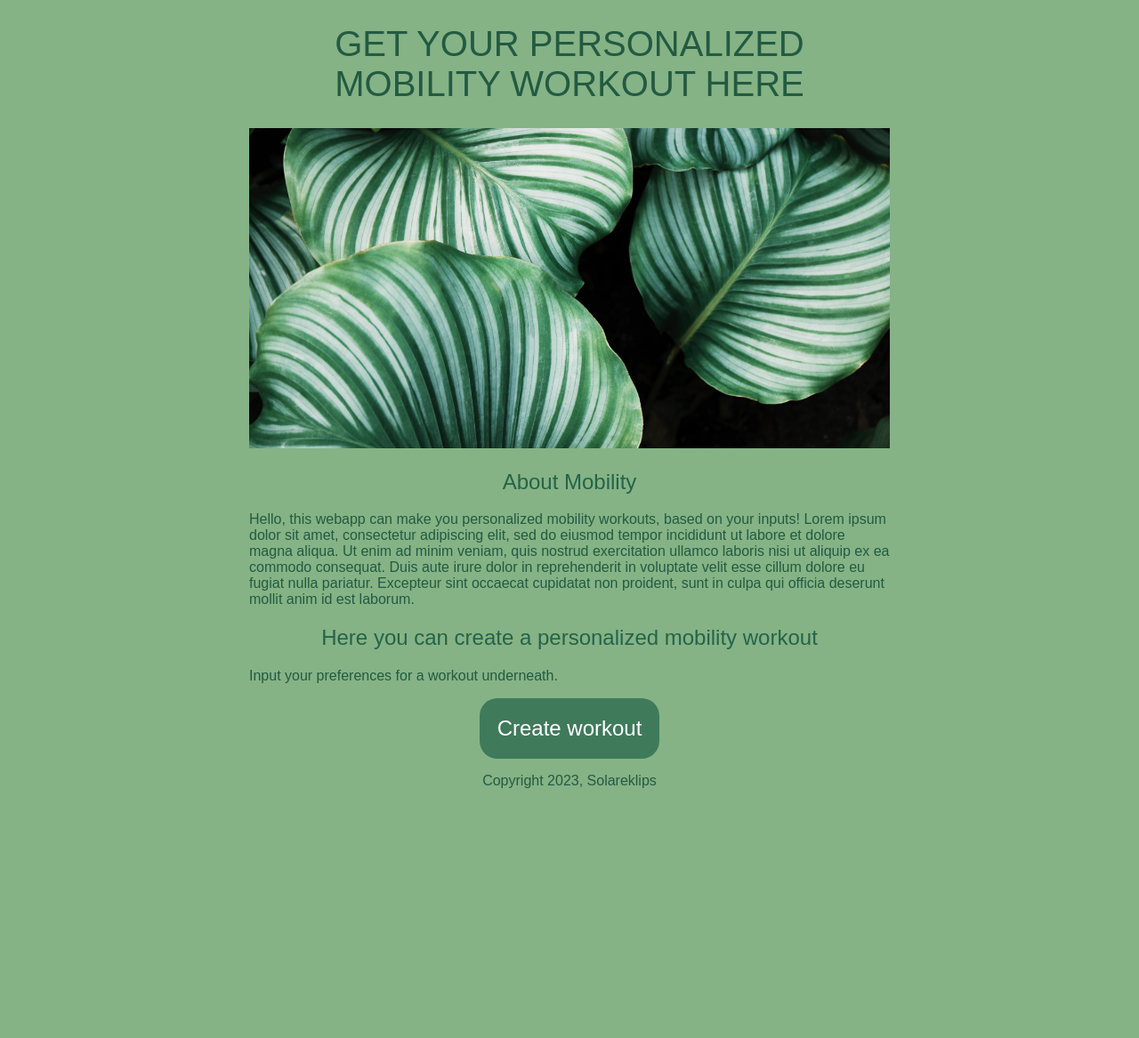
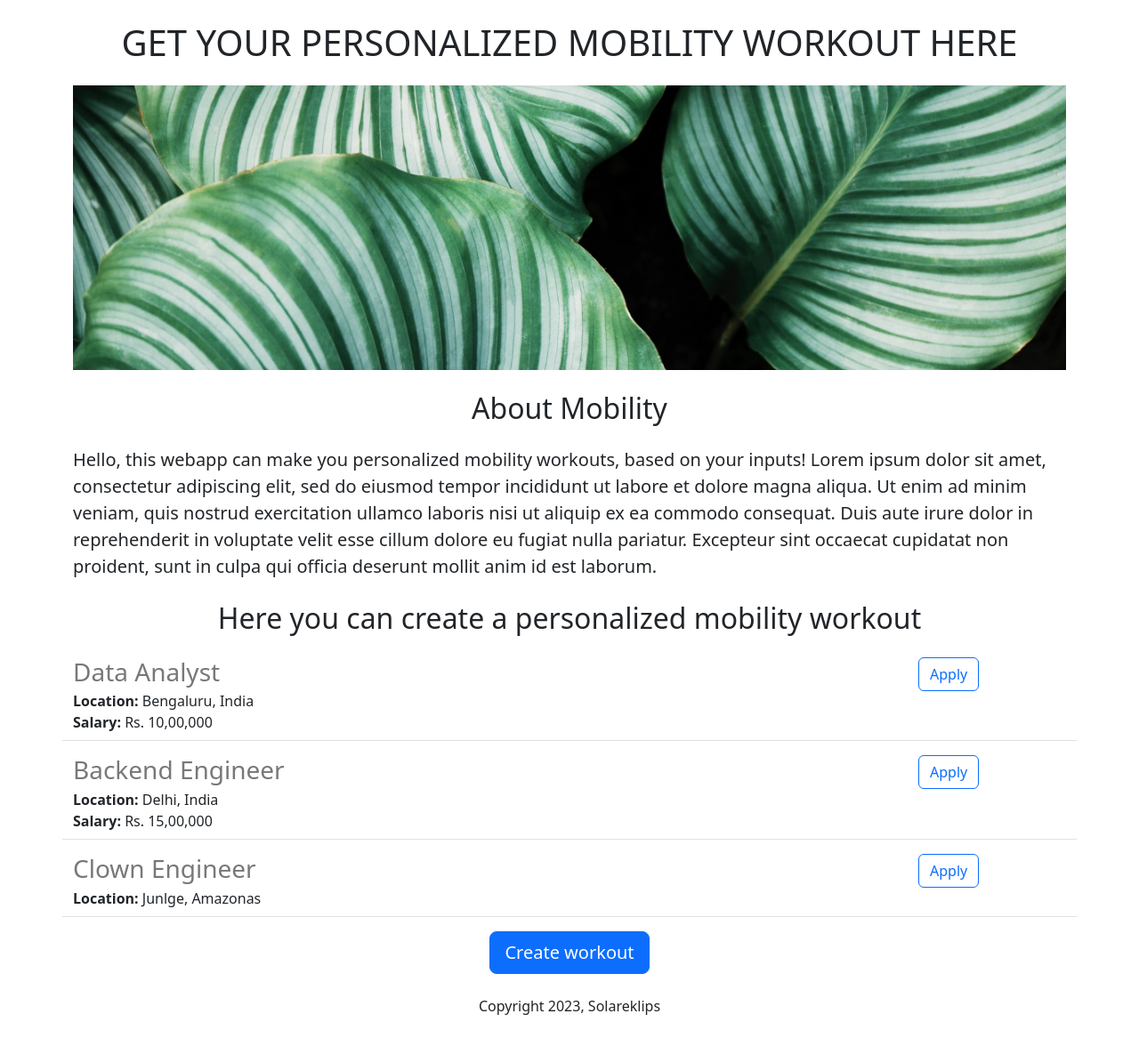
Before and after one commit to solareklips/mobility_site, a Flask app: page / in a window 1280 px wide. Shown: the whole page at 89% size. Before the commit the page ends 886 px from the top, so only its background shows below. Run offline with Flask 3, Linux system fonts and the light colour scheme.

Commit message:
Added dynamic data and API route

```diff
--- a/app.py
+++ b/app.py
@@ -1,10 +1,35 @@
-from flask import Flask, render_template
+from flask import Flask, render_template, jsonify
 
 app = Flask(__name__)
 
+JOBS = [
+  {
+    'id' : 1,
+    'title' : 'Data Analyst',
+    'location' : 'Bengaluru, India',
+    'salary' : 'Rs. 10,00,000'
+  },
+  {
+    'id' : 2,
+    'title' : 'Backend Engineer',
+    'location' : 'Delhi, India',
+    'salary' : 'Rs. 15,00,000'
+  },
+  {
+    'id' : 3,
+    'title' : 'Clown Engineer',
+    'location' : 'Junlge, Amazonas'
+  },
+]
+
 @app.route("/")
 def hello_world():
-    return render_template('home.html')
+    return render_template('home.html',
+                          jobs=JOBS)
+
+@app.route("/jobs")
+def list_jobs():
+  return jsonify(JOBS)
 
 if __name__ == "__main__":
   app.run(host='0.0.0.0', debug=True)
--- a/templates/home.html
+++ b/templates/home.html
@@ -1,68 +1,35 @@
 <!DOCTYPE html>
 <html>
   <head>
-<title>Personalized mobility workouts</title>
+    <title>Personalized mobility workouts</title>
+    <meta charset="utf-8">
+    <meta name="viewport" content="width=device-width, initial-scale=1">
+    <link href="https://cdn.jsdelivr.net/npm/bootstrap@5.3.0/dist/css/bootstrap.min.css" rel="stylesheet" integrity="sha384-9ndCyUaIbzAi2FUVXJi0CjmCapSmO7SnpJef0486qhLnuZ2cdeRhO02iuK6FUUVM" crossorigin="anonymous">
     <style>
-      body {
-        background: RGB(133, 179, 133);
-      }
-      h1 {
-        font-size: 40px;
-        font-family: 'Montserrat', sans-serif;
-        font-weight: 400;
-        color: RGB(35, 90, 66);
-        text-align: center;
-      }
-      h2 {
-        font-family: 'Montserrat', sans-serif;
-        font-size: 24px;
-        color: RGB(37, 99, 74);
-        text-align: center;
-        font-weight: 300;
-      }
-      .bodytext {
-        font-family: 'Montserrat', sans-serif;
-        color: RGB(35, 90, 66);
-        font-weight: 200;
-      }
-      p {
-        font-family: 'Montserrat', sans-serif;
-        color: RGB(35, 90, 66);
-        font-weight: 200;
-      }
       #banner {
+        height: 320px;
         width: 100%;
-        height: 360px;
         object-fit: cover;
-      }
-      #container {
-        max-width: 720px;
-        margin: 0 auto;
-      }
-      button {
-        color: #ffffff;
-        background: RGB(63, 122, 91);
-        border: 10px;
-        border-color: #ffffff;
-        font-size: 24px;
-        padding: 20px;
-        border-radius: 20px;
       }
     </style>
   </head>
   <body>
-    <div id="container">
-      <h1>GET YOUR PERSONALIZED MOBILITY WORKOUT HERE</h1>
-      <img id="banner" src="https://mobility--solareklips.repl.co/static/banner2.jpg">
-      <h2>About Mobility</h2>
-      <p class="bodytext">
+    <div class="container">
+      <h1 class="text-center mt-4 mb-4">GET YOUR PERSONALIZED MOBILITY WORKOUT HERE</h1>
+      <img class="img-fluid" id="banner" src="https://mobility--solareklips.repl.co/static/banner2.jpg">
+      <h2 class="text-center mt-4 mb-4">About Mobility</h2>
+      <p class="lead">
   Hello, this webapp can make you personalized mobility workouts, based on your inputs! Lorem ipsum dolor sit amet, consectetur adipiscing elit, sed do eiusmod tempor incididunt ut labore et dolore magna aliqua. Ut enim ad minim veniam, quis nostrud exercitation ullamco laboris nisi ut aliquip ex ea commodo consequat. Duis aute irure dolor in reprehenderit in voluptate velit esse cillum dolore eu fugiat nulla pariatur. Excepteur sint occaecat cupidatat non proident, sunt in culpa qui officia deserunt mollit anim id est laborum.
       </p>
-      <h2>Here you can create a personalized mobility workout</h2>
-      <p class="bodytext">Input your preferences for a workout underneath.</p>
-      <div style="text-align: center;">
-      <button>Create workout</button>
-      <p>Copyright 2023, Solareklips</p>
+      <h2 class="text-center mt-4 mb-4">Here you can create a personalized mobility workout</h2>
+      <div>
+        {% for job in jobs %}
+          {% include 'jobitem.html'%}
+        {% endfor %}
+      </div>
+      <div class="text-center">
+      <button class="btn btn-primary btn-lg">Create workout</button>
+      <p class="mt-4 mb-4">Copyright 2023, Solareklips</p>
       </div>
     </div>
   </body>
--- /dev/null
+++ b/templates/jobitem.html
@@ -0,0 +1,19 @@
+<div class="border-bottom row" style="margin-bottom:16px;padding-bottom:8px;">
+  <div class="col-10">
+    <h3
+      style="color:rgb(120,120,120); margin-bottom:4px;">
+      {{job['title']}}
+    </h3>
+    <div>
+      <b>Location: </b>{{job['location']}}
+    </div>
+    {% if 'salary' in job %}
+    <div>
+      <b>Salary: </b>{{job['salary']}}
+    </div>
+    {% endif %}
+  </div>
+  <div class="col-2">
+    <button type="button" class="btn btn-outline-primary">Apply</button>
+  </div>
+</div>
```
